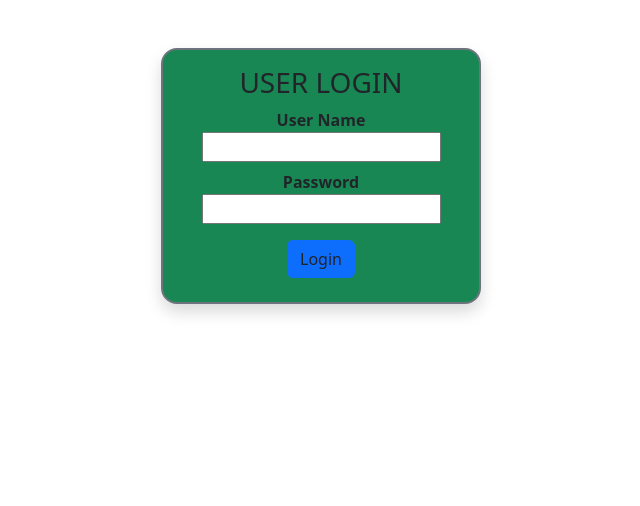
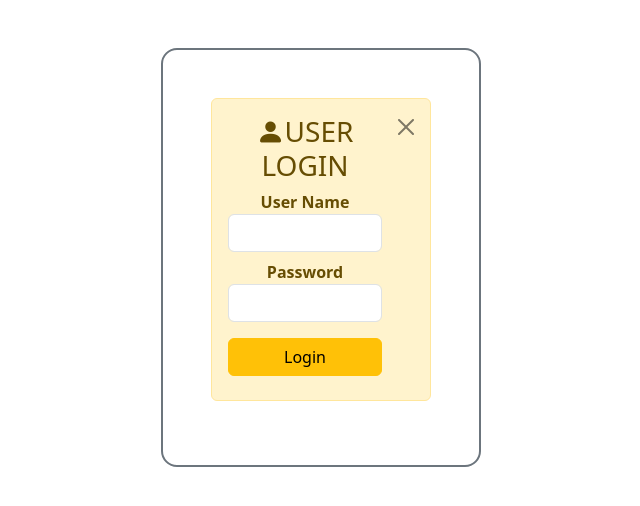
Before and after one commit to Newtamkashyap/React_Class_Project, a React (Create React App) app: page / in a window 1280 px wide. Shown: the top 506 px of the page, without its empty margins (319-959 px from the left). Built offline with nearby package versions, Linux system fonts and the light colour scheme.

Commit message:
userForm

```diff
--- a/package.json
+++ b/package.json
@@ -6,6 +6,8 @@
     "@testing-library/jest-dom": "^5.17.0",
     "@testing-library/react": "^13.4.0",
     "@testing-library/user-event": "^13.5.0",
+    "bootstrap": "^5.3.3",
+    "bootstrap-icons": "^1.11.3",
     "react": "^18.3.1",
     "react-dom": "^18.3.1",
     "react-scripts": "5.0.1",
--- a/src/component/login.jsx
+++ b/src/component/login.jsx
@@ -2,15 +2,18 @@
 import '../component/login.css';
 export function Login(){
     return(
-        <div className='container-fluid shadow p-3  text-center border border-secondary border-radius rounded-4 justify-content-around border-2 bg-success mt-5 w-25'>
-            <h3 className="container text-uppercase ">User Login</h3>
+        <div className='container text-center border border-secondary border-radius rounded-4 border-2 mt-5 p-5   w-25'>
+            <form className='form-login alert alert-warning alert-dismissible'>
+            <h3 className="container text-uppercase bi bi-person-fill">User Login</h3>
+            <button data-bs-dismiss="alert" className='btn btn-close'></button>
             <dl>
                 <dt className="">User Name</dt>
-                <dd><input type="text"/></dd>
+                <dd><input type="text" className='form-control'/></dd>
                 <dt>Password</dt>
-                <dd><input type="password"/></dd>
+                <dd><input type="password" className='form-control'/></dd>
             </dl>
-            <button className="bg-primary btn btn-md mb-2">Login</button>
+            <button className="btn btn-warning w-100 mb-2">Login</button>
+            </form>
         </div>
     )
 }
--- a/src/index.js
+++ b/src/index.js
@@ -5,6 +5,7 @@ import App from './App';
 import reportWebVitals from './reportWebVitals';
 import '../node_modules/bootstrap/dist/css/bootstrap.css';
 import '../node_modules/bootstrap-icons/font/bootstrap-icons.css';
+import * as bootstrap from 'bootstrap';
 import { Login } from './component/login';
 
 const root = ReactDOM.createRoot(document.getElementById('root'));
```
Also changed, not shown: 1 other file (tests, documents, lock files or other folders).
